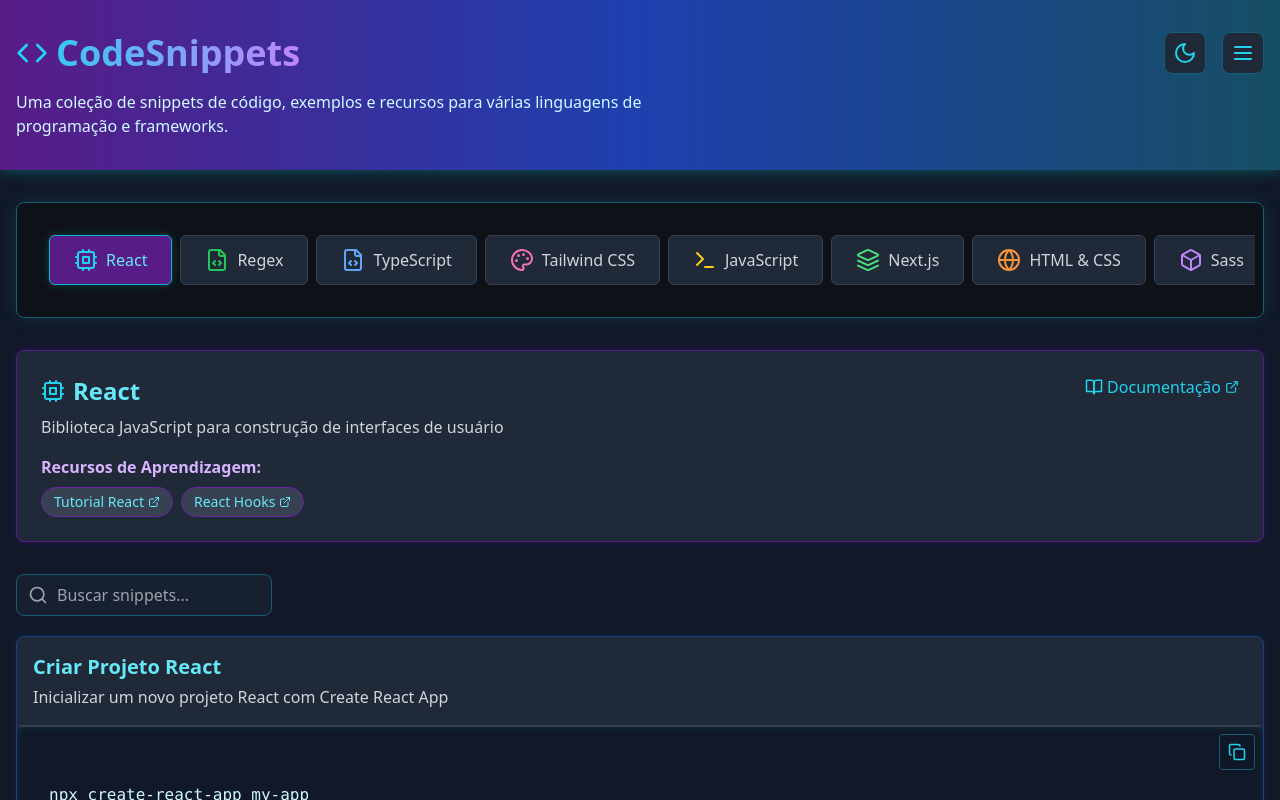
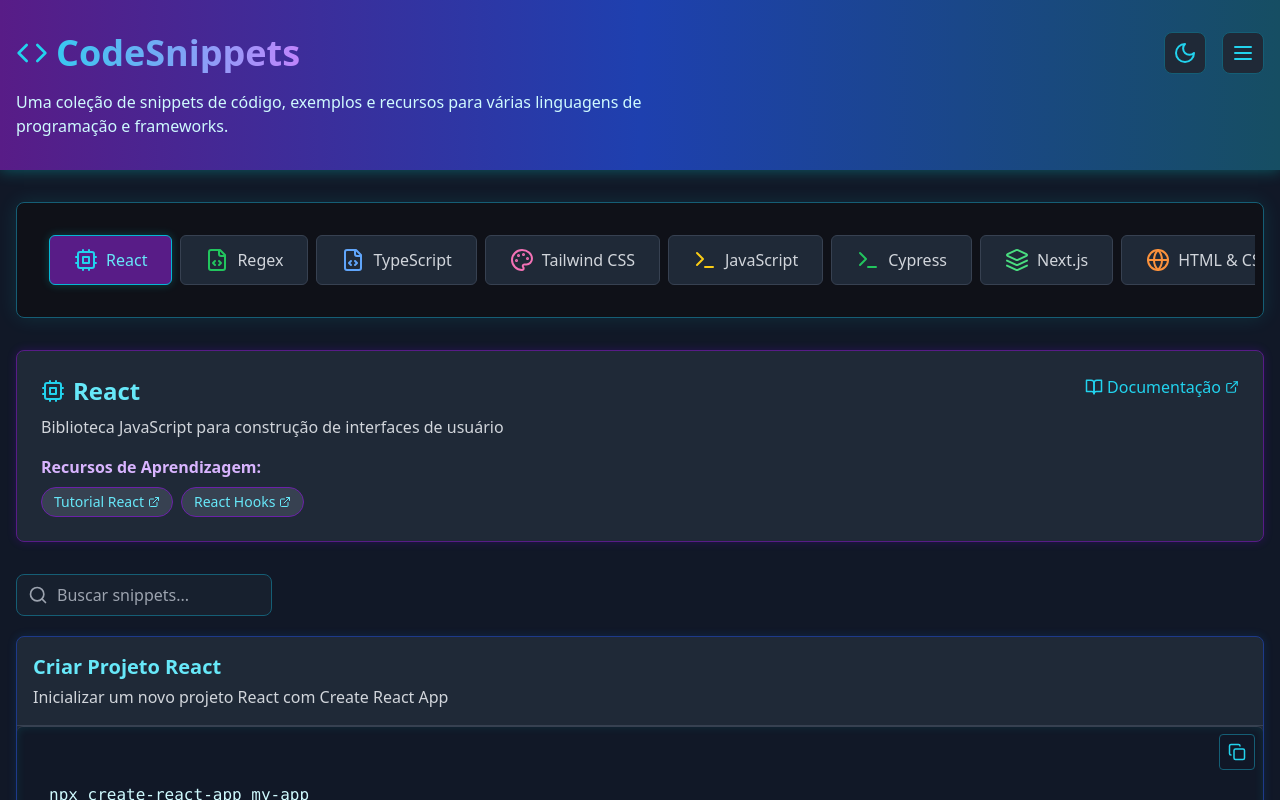
Before and after one commit to DanielZamperlini/codesnippets, a React (Vite) app: page / in a window 1280 px wide. Shown: the top 800 px of the page. Built offline with nearby package versions, Linux system fonts and the light colour scheme.

Commit message:
add categoy cypress

```diff
--- a/src/components/categoria.tsx
+++ b/src/components/categoria.tsx
@@ -833,6 +833,103 @@
     ],
   },
   {
+    id: 'cypress',
+    name: 'Cypress',
+    icon: <Terminal size={24} className="text-green-500" />,
+    description: 'Ferramenta de teste end-to-end para aplicações web modernas',
+    documentation: 'https://docs.cypress.io/guides/overview/why-cypress',
+    tutorials: [
+      { title: 'Introdução ao Cypress', url: 'https://docs.cypress.io/guides/core-concepts/introduction-to-cypress' },
+      { title: 'Testes E2E com Cypress', url: 'https://docs.cypress.io/guides/end-to-end-testing/writing-your-first-end-to-end-test' }
+    ],
+    snippets: [
+      {
+        id: 'cypress-1',
+        title: 'Instalação Cypress',
+        description: 'Instalar Cypress em um projeto existente',
+        language: 'bash',
+        code: 'npm install cypress --save-dev\n\n# Abrir o Cypress (interface interativa)\nnpx cypress open\n\n# Rodar testes no modo headless\nnpx cypress run'
+      },
+      {
+        id: 'cypress-2',
+        title: 'Configuração Básica',
+        description: 'Configuração inicial do cypress.config.js',
+        language: 'javascript',
+        code: 'const { defineConfig } = require("cypress");\n\nmodule.exports = defineConfig({\n  e2e: {\n    baseUrl: "http://localhost:3000",\n    setupNodeEvents(on, config) {\n      // Implementar plugins aqui\n    },\n    viewportWidth: 1280,\n    viewportHeight: 720,\n    defaultCommandTimeout: 5000,\n    video: false\n  },\n  component: {\n    devServer: {\n      framework: "react",\n      bundler: "webpack"\n    }\n  }\n});'
+      },
+      {
+        id: 'cypress-3',
+        title: 'Teste de Login',
+        description: 'Teste completo de fluxo de login',
+        language: 'javascript',
+        code: 'describe("Fluxo de Login", () => {\n  beforeEach(() => {\n    cy.visit("/login");\n  });\n\n  it("Deve logar com sucesso", () => {\n    cy.get("#email").type("usuario@exemplo.com");\n    cy.get("#password").type("senha123{enter}");\n    \n    cy.url().should("include", "/dashboard");\n    cy.contains("Bem-vindo, usuário!").should("be.visible");\n  });\n\n  it("Deve mostrar erro com credenciais inválidas", () => {\n    cy.get("#email").type("invalido@exemplo.com");\n    cy.get("#password").type("senhaerrada{enter}");\n    \n    cy.contains("Credenciais inválidas").should("be.visible");\n    cy.url().should("include", "/login");\n  });\n});'
+      },
+      {
+        id: 'cypress-4',
+        title: 'Mock de API',
+        description: 'Interceptar e mockar requisições HTTP',
+        language: 'javascript',
+        code: 'describe("Teste com API Mock", () => {\n  it("Deve carregar produtos mockados", () => {\n    cy.intercept("GET", "/api/products", {\n      statusCode: 200,\n      body: [\n        { id: 1, name: "Produto A", price: 100 },\n        { id: 2, name: "Produto B", price: 200 }\n      ]\n    }).as("getProducts");\n    \n    cy.visit("/products");\n    cy.wait("@getProducts");\n    \n    cy.get(".product").should("have.length", 2);\n    cy.contains(".product", "Produto A").should("exist");\n  });\n});'
+      },
+      {
+        id: 'cypress-5',
+        title: 'Teste de Componente React',
+        description: 'Testar componente React isoladamente',
+        language: 'javascript',
+        code: 'import React from "react";\nimport { mount } from "cypress/react";\nimport Button from "./Button";\n\ndescribe("Button Component", () => {\n  it("Renderiza com texto", () => {\n    mount(<Button>Clique Aqui</Button>);\n    cy.contains("Clique Aqui").should("be.visible");\n  });\n\n  it("Chama onClick quando clicado", () => {\n    const onClick = cy.stub().as("clickHandler");\n    mount(<Button onClick={onClick}>Botão</Button>);\n    \n    cy.get("button").click();\n    cy.get("@clickHandler").should("have.been.calledOnce");\n  });\n});'
+      },
+      {
+        id: 'cypress-6',
+        title: 'Fixtures e Dados de Teste',
+        description: 'Usar arquivos de fixture para dados de teste',
+        language: 'javascript',
+        code: '// cypress/fixtures/users.json\n{\n  "admin": {\n    "email": "admin@exemplo.com",\n    "password": "admin123"\n  },\n  "user": {\n    "email": "user@exemplo.com",\n    "password": "user123"\n  }\n}\n\n// No teste\nbeforeEach(() => {\n  cy.fixture("users").then((users) => {\n    this.users = users;\n  });\n});\n\nit("Login como admin", () => {\n  const { email, password } = this.users.admin;\n  cy.login(email, password);\n  // ...\n});'
+      },
+      {
+        id: 'cypress-7',
+        title: 'Comandos Customizados',
+        description: 'Criar e usar comandos personalizados',
+        language: 'javascript',
+        code: '// cypress/support/commands.js\nCypress.Commands.add("login", (email, password) => {\n  cy.session([email, password], () => {\n    cy.visit("/login");\n    cy.get("#email").type(email);\n    cy.get("#password").type(`${password}{enter}`);\n    cy.url().should("include", "/dashboard");\n  });\n});\n\n// No teste\ncy.login("usuario@exemplo.com", "senha123");\ncy.visit("/dashboard");'
+      },
+      {
+        id: 'cypress-8',
+        title: 'Teste de Acessibilidade',
+        description: 'Verificar acessibilidade com axe-core',
+        language: 'javascript',
+        code: '// cypress/support/commands.js\nimport "cypress-axe";\n\n// No teste\nit("Deve passar nos testes de acessibilidade", () => {\n  cy.visit("/");\n  cy.injectAxe();\n  cy.checkA11y(null, {\n    rules: {\n      "color-contrast": { enabled: false } // Desativar regra específica\n    }\n  });\n});'
+      },
+      {
+        id: 'cypress-9',
+        title: 'Teste de Visual',
+        description: 'Comparação visual com Percy ou Applitools',
+        language: 'javascript',
+        code: '// Com Percy instalado (npm i @percy/cypress)\ndescribe("Teste Visual", () => {\n  it("Compara screenshot da página inicial", () => {\n    cy.visit("/");\n    cy.percySnapshot("Página Inicial");\n  });\n\n  it("Compara screenshot do mobile", () => {\n    cy.viewport("iphone-8");\n    cy.visit("/");\n    cy.percySnapshot("Página Inicial - Mobile");\n  });\n});'
+      },
+      {
+        id: 'cypress-10',
+        title: 'Teste de Upload',
+        description: 'Testar upload de arquivos',
+        language: 'javascript',
+        code: 'describe("Upload de Arquivo", () => {\n  it("Deve fazer upload com sucesso", () => {\n    cy.visit("/upload");\n    \n    cy.fixture("example.pdf", "binary")\n      .then((file) => Cypress.Blob.binaryStringToBlob(file))\n      .then((blob) => {\n        const file = new File([blob], "example.pdf", { type: "application/pdf" });\n        cy.get("input[type=file]").attachFile({\n          fileContent: file,\n          fileName: "example.pdf",\n          mimeType: "application/pdf"\n        });\n      });\n    \n    cy.get(".upload-status").should("contain", "Upload completo");\n  });\n});'
+      },
+      {
+        id: 'cypress-11',
+        title: 'Teste de Performance',
+        description: 'Medir métricas de performance',
+        language: 'javascript',
+        code: 'describe("Performance", () => {\n  it("Deve carregar a página em menos de 2s", () => {\n    cy.visit("/", {\n      onBeforeLoad: (win) => {\n        win.performance.mark("start-loading");\n      },\n      onLoad: (win) => {\n        win.performance.mark("end-loading");\n      }\n    });\n    \n    cy.window().then((win) => {\n      win.performance.measure("pageLoad", "start-loading", "end-loading");\n      const measure = win.performance.getEntriesByName("pageLoad")[0];\n      expect(measure.duration).to.be.lessThan(2000);\n    });\n  });\n});'
+      },
+      {
+        id: 'cypress-12',
+        title: 'Teste em Múltiplos Viewports',
+        description: 'Testar responsividade em diferentes tamanhos de tela',
+        language: 'javascript',
+        code: 'const viewports = [\n  "macbook-16",\n  "ipad-2",\n  "iphone-xr",\n  [1920, 1080], // Custom size\n];\n\nviewports.forEach((viewport) => {\n  describe(`Teste no viewport ${viewport}`, () => {\n    beforeEach(() => {\n      if (Cypress._.isArray(viewport)) {\n        cy.viewport(viewport[0], viewport[1]);\n      } else {\n        cy.viewport(viewport);\n      }\n      cy.visit("/");\n    });\n\n    it("Deve exibir o menu corretamente", () => {\n      cy.get(".navbar").should("be.visible");\n      \n      if (["iphone-xr", "ipad-2"].includes(viewport)) {\n        cy.get(".menu-button").click();\n        cy.get(".mobile-menu").should("be.visible");\n      }\n    });\n  });\n});'
+      }
+    ]
+  },
+  {
     id: 'nextjs',
     name: 'Next.js',
     icon: <Layers size={24} className="text-green-400" />,
```
